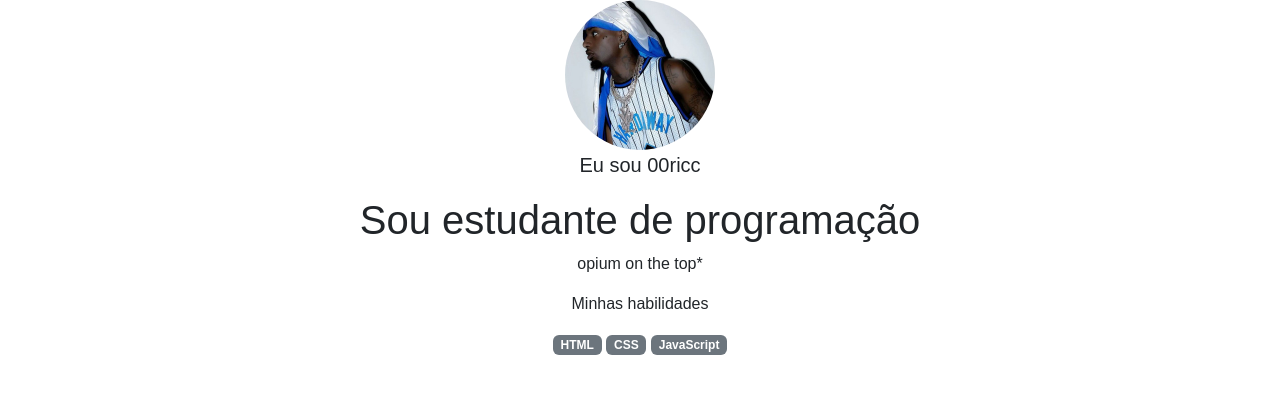
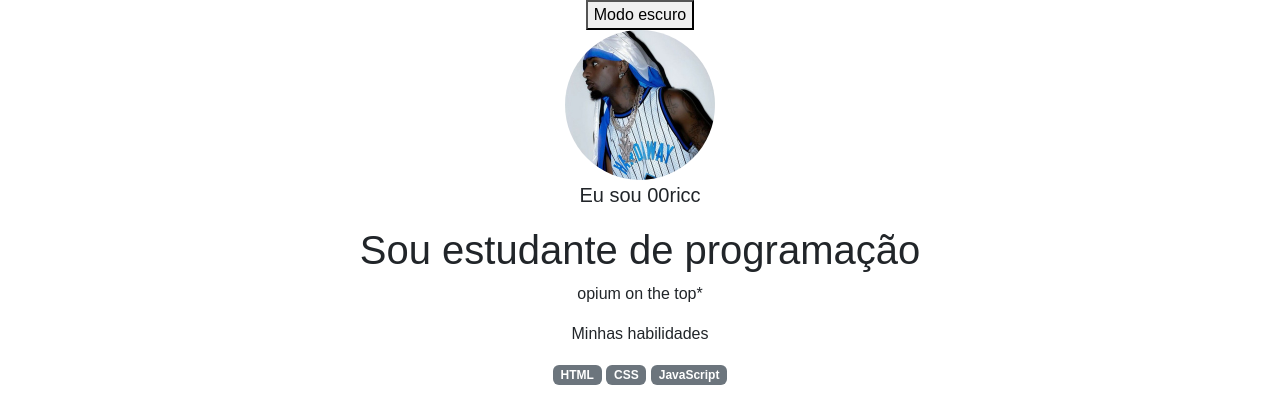
Before and after one commit to RICARDAOSCOTT/meu_portifolio_2b, a plain HTML site: page index.html in a window 1280 px wide. Shown: the top 416 px of the page. Drawn offline with nearby package versions, Linux system fonts and the light colour scheme.

Commit message:
Update index.html

```diff
--- a/index.html
+++ b/index.html
@@ -9,6 +9,9 @@
 </head>
 <body>
     <header class="container text-center">
+        <div class="dark-mode">
+            <button id="dark-mode-toggle" class="dark-mode-btn">Modo escuro</button>
+        </div>
         <img src="carti3.jpeg" alt="avatar" class="rounded-circle" width="150" height="150">
         <p class="lead">Eu sou 00ricc</p>
         <h1>Sou estudante de programação</h1>
```
